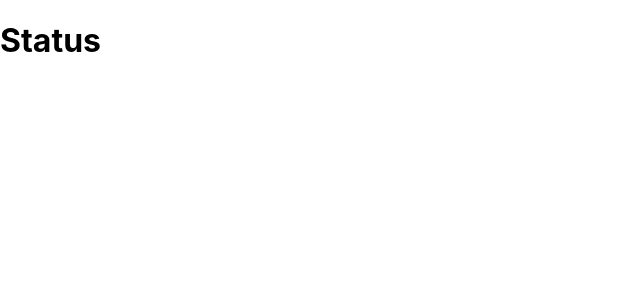
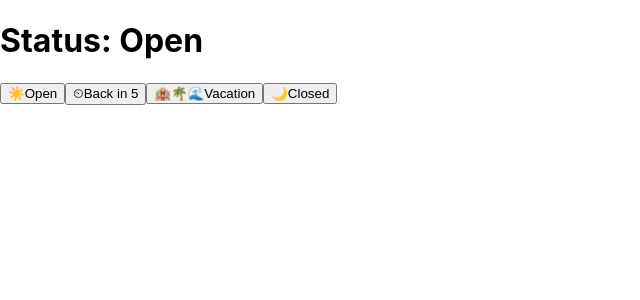
Before and after one commit to heggy231/react-basic-with-Eva, a React (Create React App) app: page / in a window 1280 px wide. Shown: the top 300 px of the page, without its empty margins (0-640 px from the left). Built offline with nearby package versions, Linux system fonts and the light colour scheme.

Commit message:
done status change

```diff
--- a/src/index.js
+++ b/src/index.js
@@ -1,11 +1,24 @@
-import React from "react";
+import React, { useState } from "react";
 import ReactDOM from "react-dom";
 import "./index.css";
 
 function App() {
+  const [ status, setStatus ] = useState("Open");
   return (
     <div>
-      <h1>Status</h1>
+      <h1>Status: {status}</h1>
+      <button onClick={() => setStatus("☀️ Open")}>
+        ☀️Open
+      </button>
+      <button onClick={() => setStatus("⏲ Back in 5")}>
+        ⏲Back in 5
+      </button>
+      <button onClick={() => setStatus("🏨🌴🌊 Vacation")}>
+        🏨🌴🌊Vacation
+      </button>
+      <button onClick={() => setStatus("🌙 Closed")}>
+        🌙Closed
+      </button>
     </div>
   );
 }
```
Also changed, not shown: asset/status-update.png (added), 1 other file (tests, documents, lock files or other folders).
